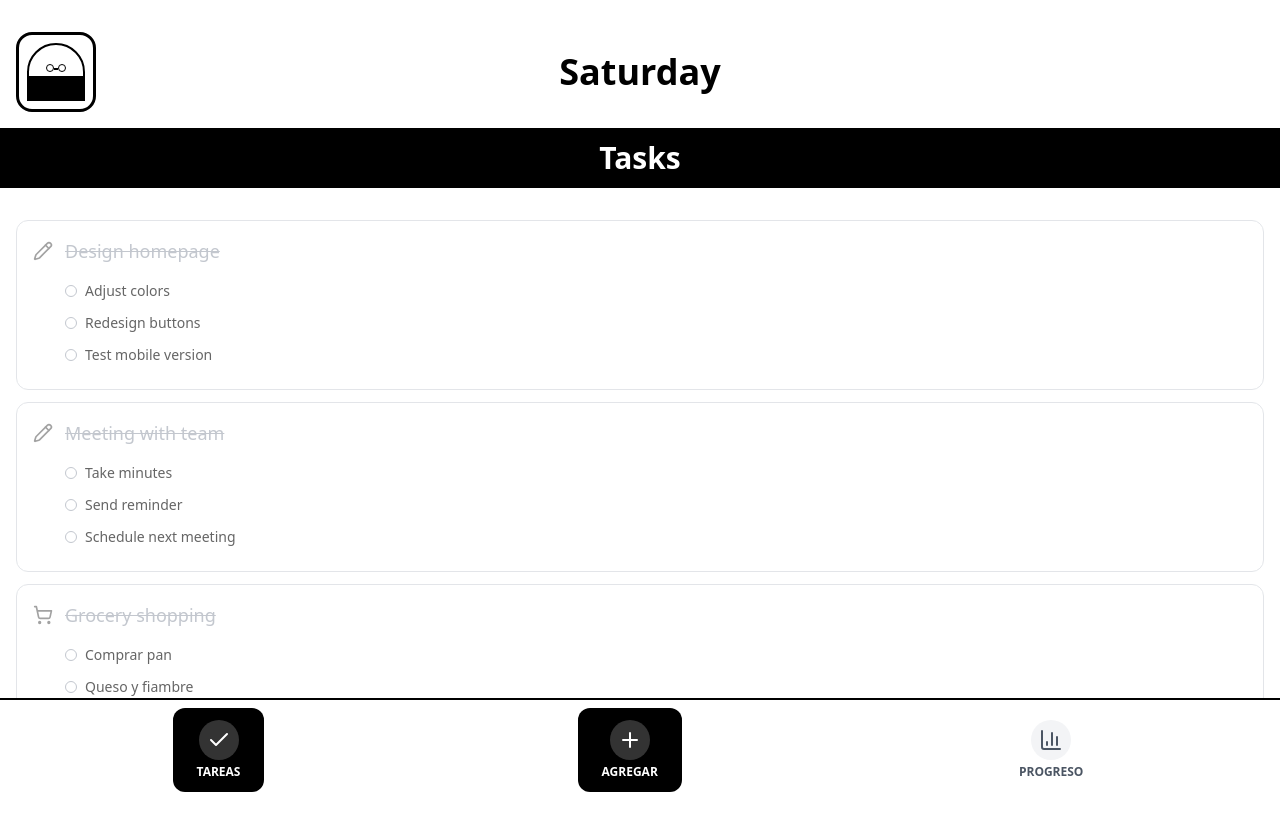
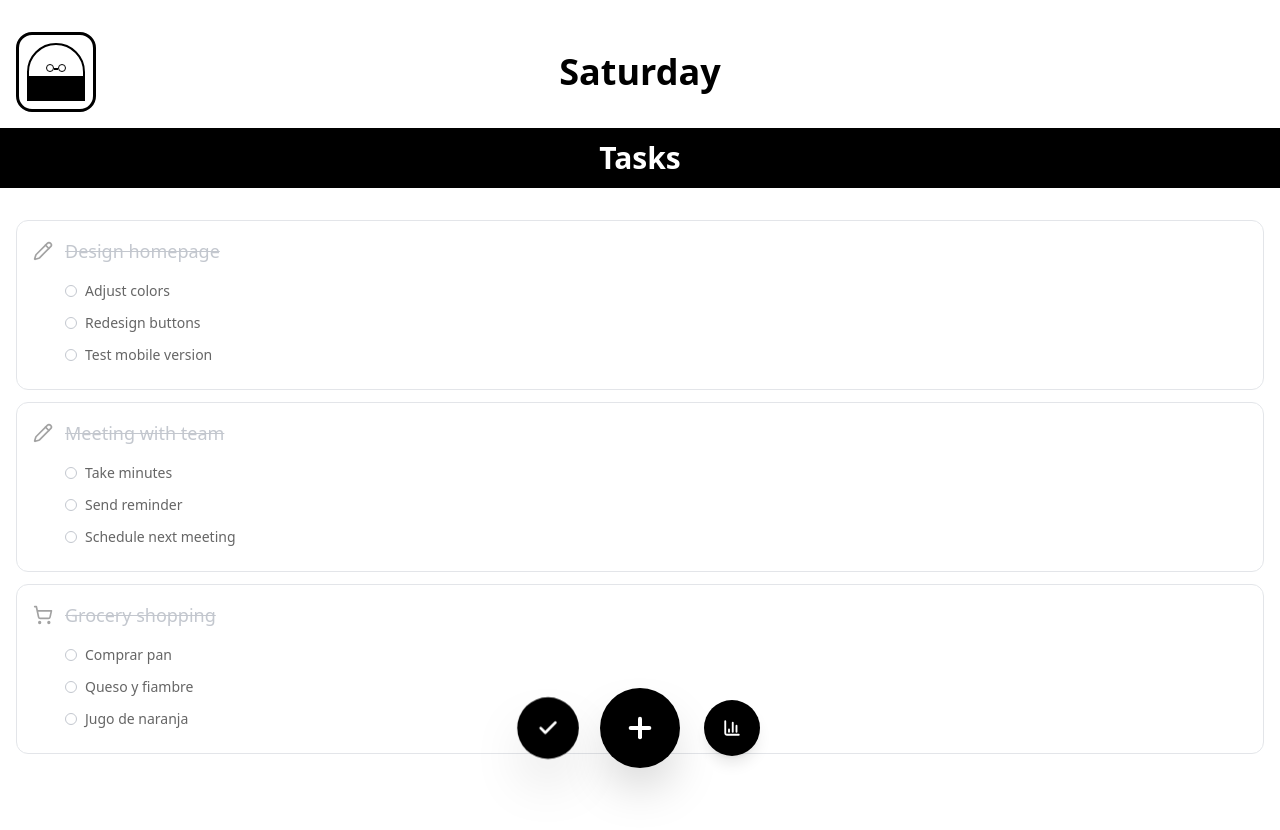
Before and after one commit to Hiizzzo/Steeb, a React (Vite) app: page / in a window 1280 px wide. Shown: the top 830 px of the page. Built offline with nearby package versions, Linux system fonts and the light colour scheme.

Commit message:
Refactor floating buttons and adjust bottom padding for better UI
Co-authored-by: theblexiz3010 <theblexiz3010@gmail.com>

```diff
--- a/src/components/CalendarView.tsx
+++ b/src/components/CalendarView.tsx
@@ -141,7 +141,7 @@ const CalendarView: React.FC<CalendarViewProps> = ({
   const selectedDateTasks = selectedDate ? getTasksForDate(selectedDate) : [];
 
   return (
-    <div className="min-h-screen bg-white pb-24" style={{ fontFamily: 'system-ui, -apple-system, sans-serif' }}>
+    <div className="min-h-screen bg-white pb-32" style={{ fontFamily: 'system-ui, -apple-system, sans-serif' }}>
       {/* Calendar Header */}
       <div className="bg-white p-6 border-b border-gray-200">
         <div className="flex items-center justify-between mb-6">
--- a/src/components/FloatingButtons.tsx
+++ b/src/components/FloatingButtons.tsx
@@ -27,66 +27,41 @@ const FloatingButtons: React.FC<FloatingButtonsProps> = ({ onAddTask }) => {
   };
 
   return (
-    <div className="fixed bottom-0 left-0 right-0 bg-white border-t-2 border-black">
-      <div className="flex items-center justify-around py-2 px-4">
+    <div className="fixed bottom-8 left-0 right-0 z-50">
+      <div className="flex items-end justify-center relative">
 
-        {/* Botón de Tareas (Check) */}
+        {/* Botón de Ver Tareas (izquierda) */}
         <button
           onClick={handleTasksClick}
-          className={`flex flex-col items-center justify-center py-3 px-6 rounded-xl transition-all duration-200 ${
+          className={`absolute -left-2 bottom-3 w-12 h-12 sm:w-14 sm:h-14 rounded-full flex items-center justify-center transition-all duration-300 transform ${
             isHome
-              ? 'bg-black text-white'
-              : 'bg-transparent text-gray-600 hover:bg-gray-100'
+              ? 'bg-black shadow-2xl scale-110'
+              : 'bg-black shadow-lg hover:shadow-xl hover:scale-105 hover:-translate-y-1'
           }`}
-          style={{
-            fontFamily: 'system-ui, -apple-system, sans-serif',
-            minWidth: '80px'
-          }}
+          style={{ left: 'calc(50% - 120px)' }}
         >
-          <div className={`p-2 rounded-full ${isHome ? 'bg-white/20' : 'bg-gray-100'}`}>
-            <Check size={24} className={isHome ? 'text-white' : 'text-gray-600'} />
-          </div>
-          <span className={`text-xs font-bold mt-1 ${isHome ? 'text-white' : 'text-gray-600'}`}>
-            TAREAS
-          </span>
+          <Check size={20} className="text-white" strokeWidth={3} />
         </button>
 
-        {/* Botón de Agregar Tarea (Plus) - Siempre destacado */}
+        {/* Botón Principal de Crear Tarea (centro) */}
         <button
           onClick={onAddTask}
-          className="flex flex-col items-center justify-center py-3 px-6 rounded-xl bg-black text-white transition-all duration-200 hover:bg-gray-800 active:scale-95"
-          style={{
-            fontFamily: 'system-ui, -apple-system, sans-serif',
-            minWidth: '80px'
-          }}
+          className="relative z-10 w-16 h-16 sm:w-20 sm:h-20 rounded-full bg-black shadow-2xl flex items-center justify-center transition-all duration-300 hover:scale-110 hover:shadow-[0_20px_40px_rgba(0,0,0,0.3)] active:scale-95 hover:-translate-y-2"
         >
-          <div className="p-2 rounded-full bg-white/20">
-            <Plus size={24} className="text-white" />
-          </div>
-          <span className="text-xs font-bold mt-1 text-white">
-            AGREGAR
-          </span>
+          <Plus size={28} className="text-white sm:w-8 sm:h-8" strokeWidth={3} />
         </button>
 
-        {/* Botón de Estadísticas (BarChart) */}
+        {/* Botón de Estadísticas (derecha) */}
         <button
           onClick={handleStatsClick}
-          className={`flex flex-col items-center justify-center py-3 px-6 rounded-xl transition-all duration-200 ${
+          className={`absolute -right-2 bottom-3 w-12 h-12 sm:w-14 sm:h-14 rounded-full flex items-center justify-center transition-all duration-300 transform ${
             isStats
-              ? 'bg-black text-white'
-              : 'bg-transparent text-gray-600 hover:bg-gray-100'
+              ? 'bg-black shadow-2xl scale-110'
+              : 'bg-black shadow-lg hover:shadow-xl hover:scale-105 hover:-translate-y-1'
           }`}
-          style={{
-            fontFamily: 'system-ui, -apple-system, sans-serif',
-            minWidth: '80px'
-          }}
+          style={{ right: 'calc(50% - 120px)' }}
         >
-          <div className={`p-2 rounded-full ${isStats ? 'bg-white/20' : 'bg-gray-100'}`}>
-            <BarChart3 size={24} className={isStats ? 'text-white' : 'text-gray-600'} />
-          </div>
-          <span className={`text-xs font-bold mt-1 ${isStats ? 'text-white' : 'text-gray-600'}`}>
-            PROGRESO
-          </span>
+          <BarChart3 size={18} className="text-white" strokeWidth={2.5} />
         </button>
 
       </div>
--- a/src/pages/Index.tsx
+++ b/src/pages/Index.tsx
@@ -199,7 +199,7 @@ const Index = () => {
   });
 
   return (
-    <div className="min-h-screen bg-white pb-20" style={{ fontFamily: 'system-ui, -apple-system, sans-serif' }}>
+    <div className="min-h-screen bg-white pb-32" style={{ fontFamily: 'system-ui, -apple-system, sans-serif' }}>
       {/* Header */}
       <StebeHeader />
 
```
